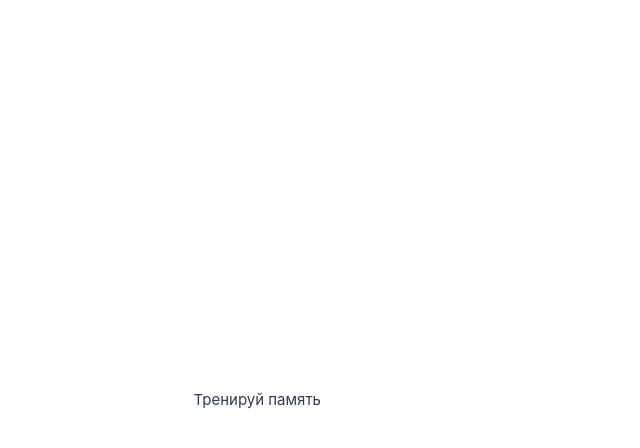
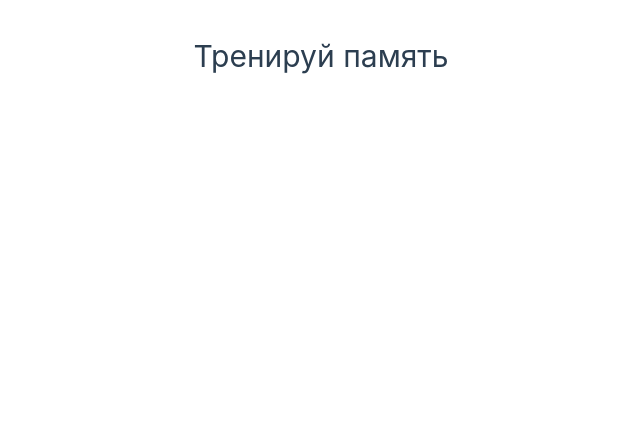
Before and after one commit to bezmen14/train-your-memory-vue3, a Vue app: page / in a window 1280 px wide. Shown: the top 448 px of the page, without its empty margins (319-959 px from the left). Built offline with nearby package versions, Linux system fonts and the light colour scheme.

Commit message:
удалил лишние стили

```diff
--- a/src/App.vue
+++ b/src/App.vue
@@ -2,11 +2,9 @@
 </script>
 
 <template>
-  <header>Тренируй память</header>
+  <h1>Тренируй память</h1>
 </template>
 
 <style scoped>
-header {
-  line-height: 1.5;
-}
+
 </style>
--- a/src/assets/main.css
+++ b/src/assets/main.css
@@ -1,35 +1,10 @@
 @import './base.css';
 
 #app {
+  display: flex;
   max-width: 1280px;
   margin: 0 auto;
   padding: 2rem;
-
+  justify-content: center;
   font-weight: normal;
 }
-
-a,
-.green {
-  text-decoration: none;
-  color: hsla(160, 100%, 37%, 1);
-  transition: 0.4s;
-}
-
-@media (hover: hover) {
-  a:hover {
-    background-color: hsla(160, 100%, 37%, 0.2);
-  }
-}
-
-@media (min-width: 1024px) {
-  body {
-    display: flex;
-    place-items: center;
-  }
-
-  #app {
-    display: grid;
-    grid-template-columns: 1fr 1fr;
-    padding: 0 2rem;
-  }
-}
```
